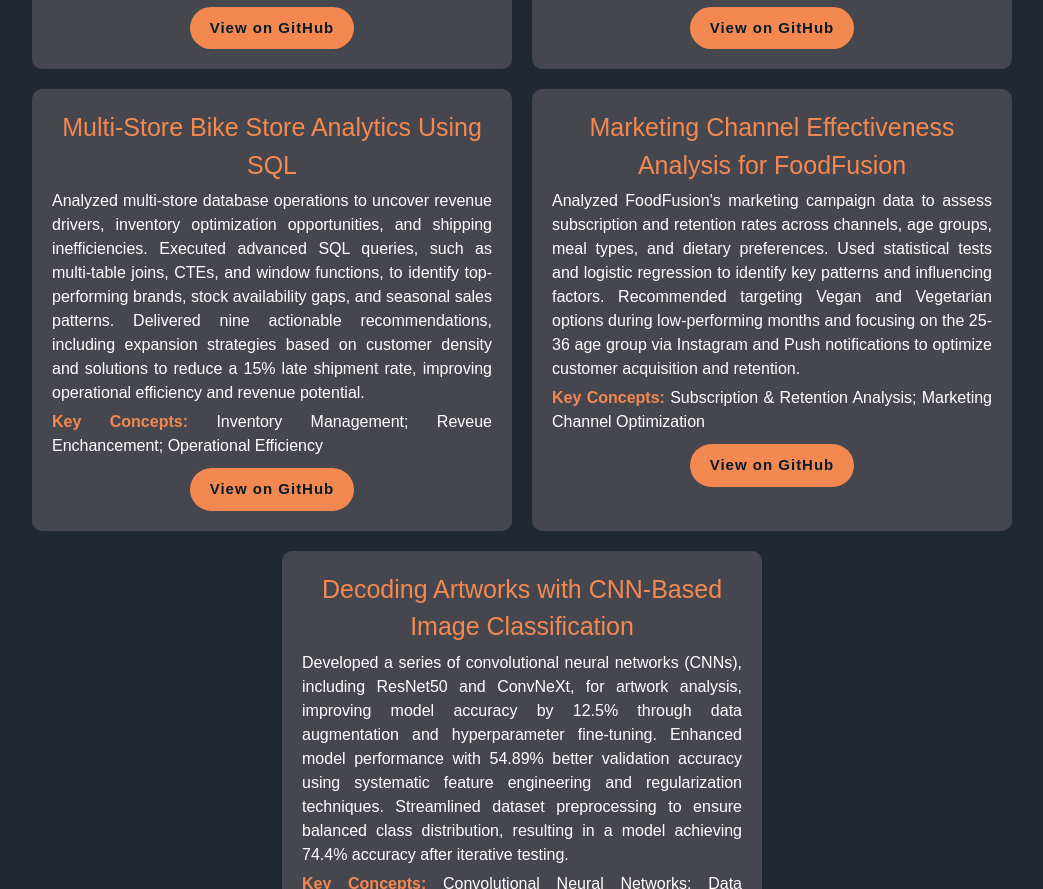
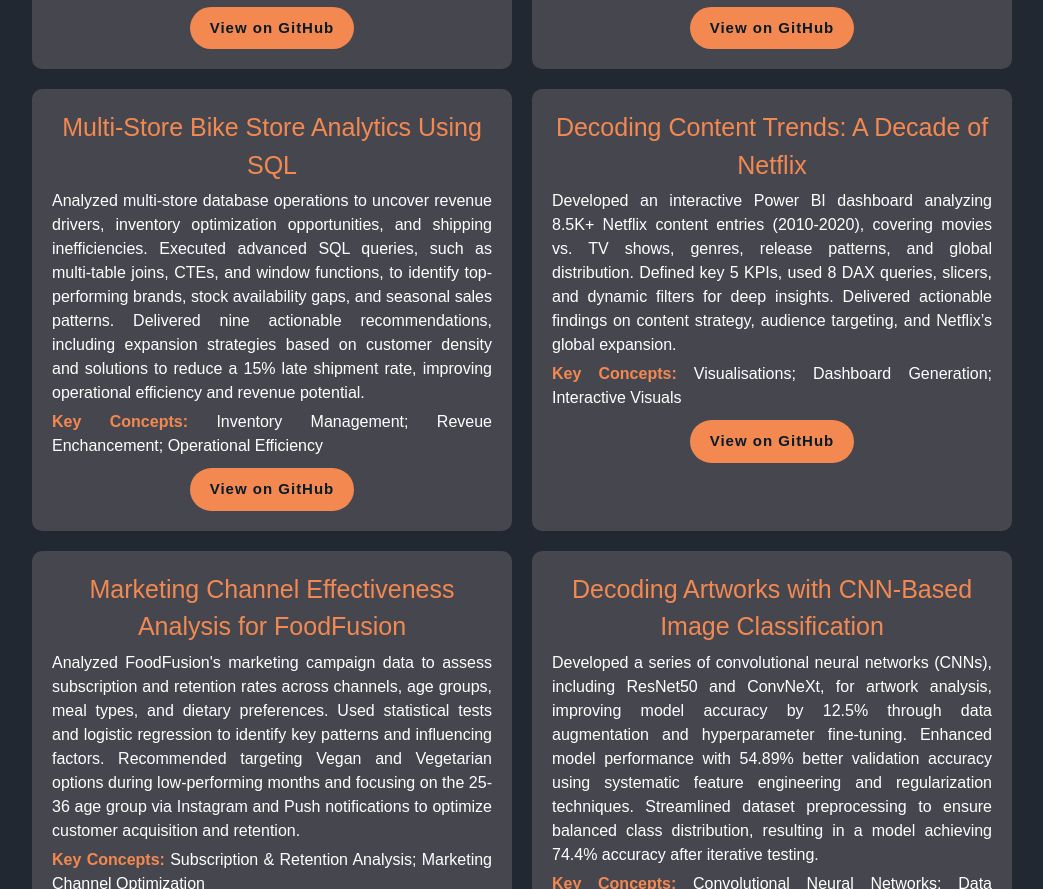
Before and after one commit to vijayalk0198/portfolio, a plain HTML site: page index.html in a window 1280 px wide. Shown: the part 2980-3869 px from the top of the page, without its empty margins (118-1161 px from the left). Drawn offline with nearby package versions, Linux system fonts and the light colour scheme.

Commit message:
projects

```diff
--- a/index.html
+++ b/index.html
@@ -255,18 +255,16 @@
                     </div>
                 </div>
                 <!--===== Project - 4 =====-->
-                <!--
                 <div class="project-side reveal">
                     <div class="new-project-title">
-                        <h4>Credit Card Customer Insights Dashboards </h4>
+                        <h4>Decoding Content Trends: A Decade of Netflix</h4>
                     </div>
                     <div class="new-project-description">
-                        <p>Created 4 interactive Power BI dashboards analyzing a dataset of 10K+ credit card customers, covering demographics, financial performance, satisfaction, and usage patterns. Defined 15 KPIs, including total card revenue, average acquisition cost, and customer growth. Leveraged 10+ DAX queries and dynamic filters for granular, customizable analysis. Delivered actionable insights on customer behavior, financial trends, and retention strategies to support data-driven decision-making.</p>
-                        <p><span><b>Key Concepts:</b></span> KPI Tracking; Customer Segmentation; Interactive Visuals</p>
-                        <a href="" , target="_blank" class="btn-box">View on GitHub</a>
+                        <p>Developed an interactive Power BI dashboard analyzing 8.5K+ Netflix content entries (2010-2020), covering movies vs. TV shows, genres, release patterns, and global distribution. Defined key 5 KPIs, used 8 DAX queries, slicers, and dynamic filters for deep insights. Delivered actionable findings on content strategy, audience targeting, and Netflix’s global expansion.</p>
+                        <p><span><b>Key Concepts:</b></span> Visualisations; Dashboard Generation; Interactive Visuals</p>
+                        <a href="https://github.com/vijayalk0198/Netlfix-Dashboard" , target="_blank" class="btn-box">View on GitHub</a>
                     </div>
                 </div>
-                -->
                 <!--===== Project - 5 =====-->
                 <div class="project-side reveal">
                     <div class="new-project-title">
```
